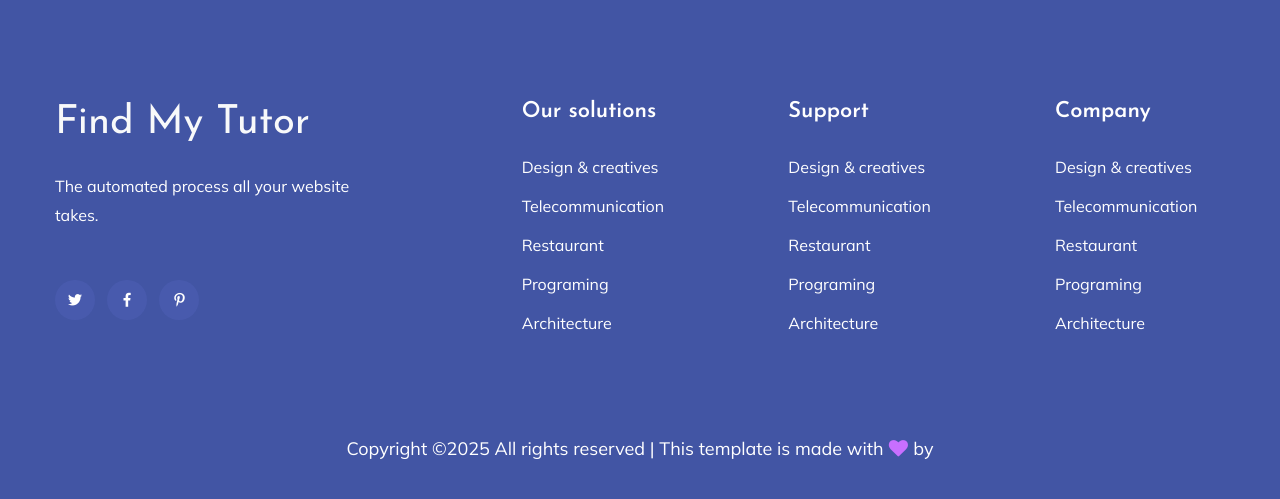
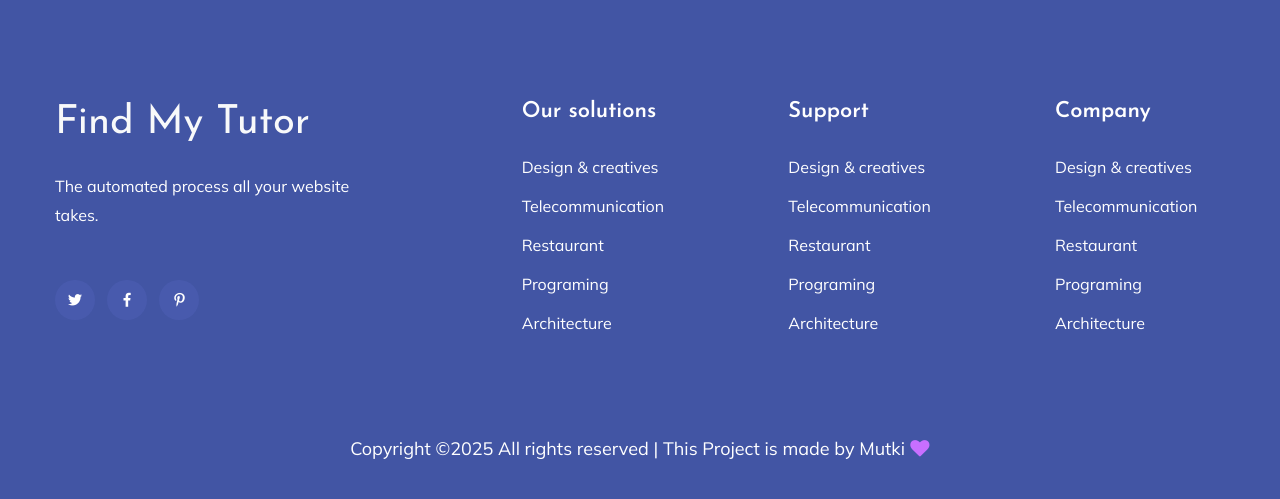
Before and after one commit to naina-pixel/elearning, a PHP site: page /index.php in a window 1280 px wide. Shown: the part 4596-5095 px from the top of the page. Run offline with PHP 8.4, Linux system fonts and the light colour scheme; data comes from the database, SQL or seed files in the repository.

Commit message:
footer updated

```diff
--- a/footer.php
+++ b/footer.php
@@ -79,7 +79,7 @@
                         <div class="col-xl-12 ">
                             <div class="footer-copy-right text-center">
                                 <p><!-- Link back to Colorlib can't be removed. Template is licensed under CC BY 3.0. -->
-                                  Copyright &copy;<script>document.write(new Date().getFullYear());</script> All rights reserved | This template is made with <i class="fa fa-heart" aria-hidden="true"></i> by <a href="" target="_blank"></a>
+                                  Copyright &copy;<script>document.write(new Date().getFullYear());</script> All rights reserved | This Project is made by Mutki <i class="fa fa-heart" aria-hidden="true"></i> <a href="" target="_blank"></a>
                                   <!-- Link back to Colorlib can't be removed. Template is licensed under CC BY 3.0. --></p>
                               </div>
                           </div>
```
